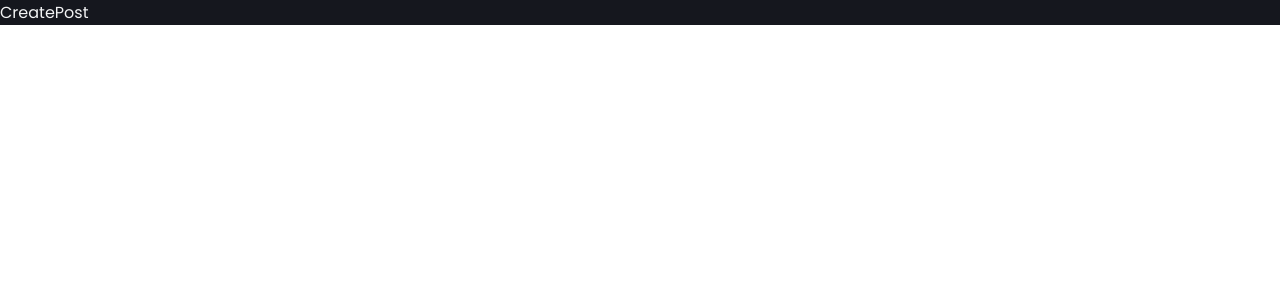
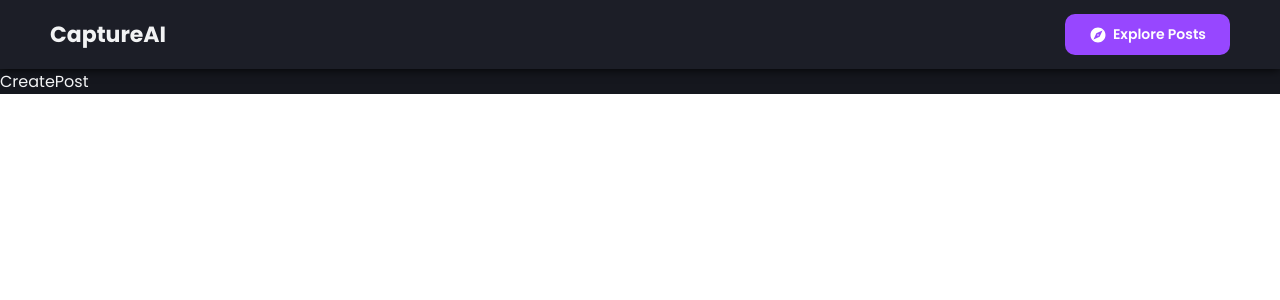
Before and after one commit to mtaqi04/AI-Image-Generator, a React (Create React App) app in the folder client/: page /post in a window 1280 px wide. Shown: the top 300 px of the page. Built offline with nearby package versions, Linux system fonts and the light colour scheme.

Commit message:
Feat: Added navbar and also added two browser routing with a create post button

```diff
--- a/client/src/App.js
+++ b/client/src/App.js
@@ -1,6 +1,7 @@
 import styled, { ThemeProvider } from "styled-components";
 import { darkTheme } from "./utils/Theme";
 import { Home } from "./pages/Home";
+import { Navbar } from "./components/Navbar";
 import { CreatePost } from "./pages/CreatePost";
 import { BrowserRouter, Routes, Route } from "react-router-dom";
 
@@ -32,6 +33,7 @@ function App() {
       <Container>
         <Wrapper>
           <BrowserRouter>
+            <Navbar />
             <Routes>
               <Route path="/" element={<Home />} />
               <Route path="/post" element={<CreatePost />} />
--- /dev/null
+++ b/client/src/components/Navbar.jsx
@@ -0,0 +1,62 @@
+import React from 'react';
+import styled from 'styled-components';
+import { useNavigate, useLocation } from 'react-router-dom';
+import { AddRounded, ExploreRounded } from '@mui/icons-material';
+import Button from './button';
+
+const Container = styled.div`
+    flex: 1;
+    background: ${({ theme }) => theme.navbar};
+    color: ${({ theme }) => theme.text_primary};
+    font-weight: bold;
+    font-size: 22px;
+    padding: 14px 50px;
+    display: flex;
+    justify-content: space-between;
+    align-items: center;
+    box-shadow: 0px 0px 10px rgba(0, 0, 0, 15);
+    @media only screen and (max-width: 600px) {
+        padding: 10px 12px;
+    }
+`;
+
+export const Navbar = () => {
+    const navigate = useNavigate();
+    const location = useLocation();
+    const path = location.pathname.split("/");
+  return (
+    <Container>
+        CaptureAI
+        {
+            path[1] === 'post' ? (
+
+
+        <Button
+        onClick={() => navigate("/")}
+        text="Explore Posts"
+        leftIcon={
+            <ExploreRounded
+                style={{
+                    fontSize: "18px",
+                }}
+            />
+        }
+        type = "secondary"
+        />
+    ) : (
+
+        <Button
+        onClick={() => navigate("/post")}
+        text="Create new post"
+        leftIcon={
+            <AddRounded
+                style={{
+                    fontSize: "18px",
+                }}
+            />
+        }
+        />
+    )}
+    </Container>
+  );
+};
--- a/client/src/pages/CreatePost.jsx
+++ b/client/src/pages/CreatePost.jsx
@@ -1,7 +1,14 @@
 import React from 'react'
+import styled from 'styled-components'
+
+const Container = styled.div`
+  height: 100%;
+  overflow-y: scroll;
+`;
+
 
 export const CreatePost = () => {
   return (
-    <div>CreatePost</div>
+    <Container>CreatePost</Container>
   )
 }
--- a/client/src/pages/Home.jsx
+++ b/client/src/pages/Home.jsx
@@ -1,7 +1,13 @@
 import React from 'react'
+import styled from 'styled-components'
+
+const Container = styled.div`
+  height: 100%;
+  overflow-y: scroll;
+`;
 
 export const Home = () => {
   return (
-    <div>Home</div>
+    <Container>Home</Container>
   )
 }
```
